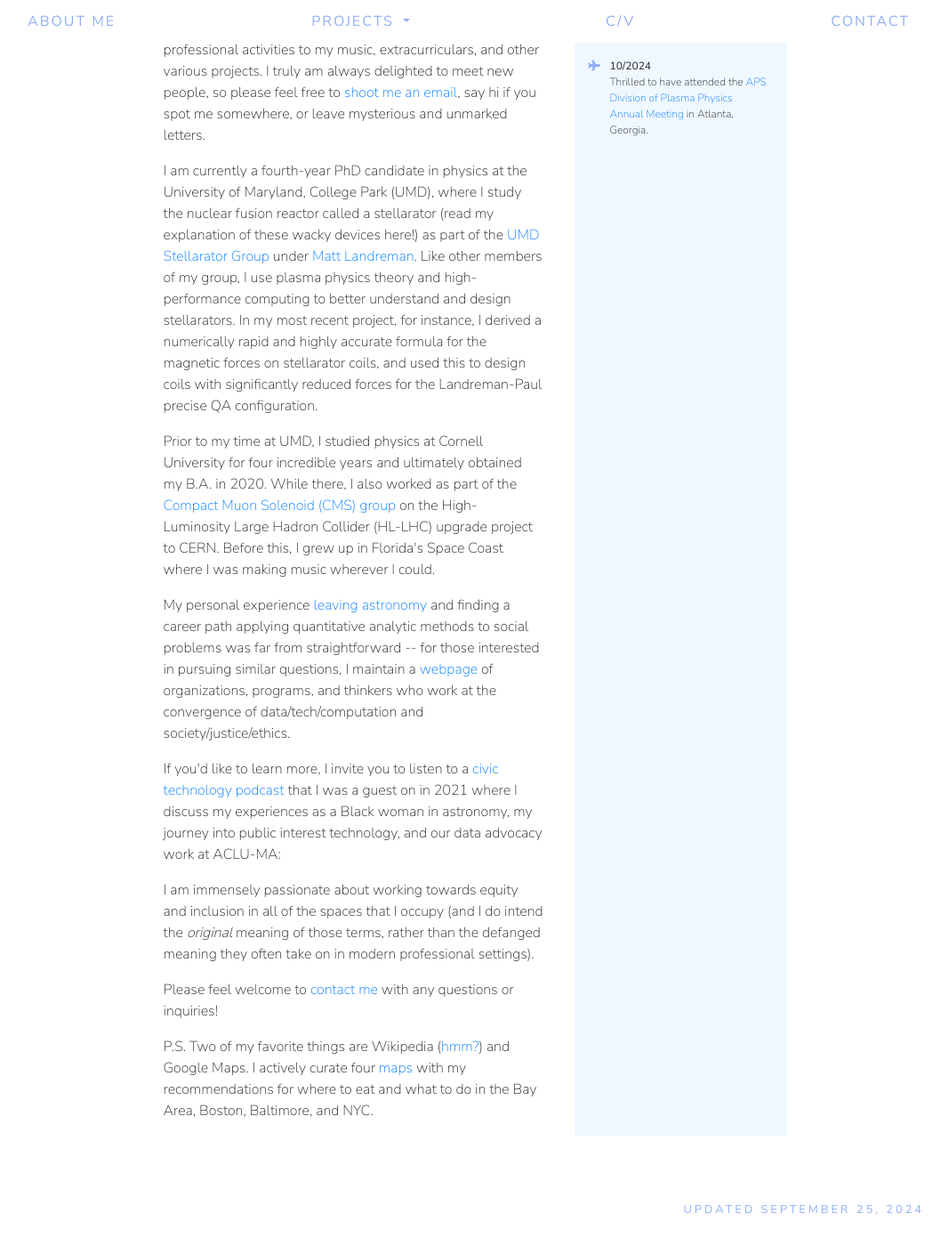
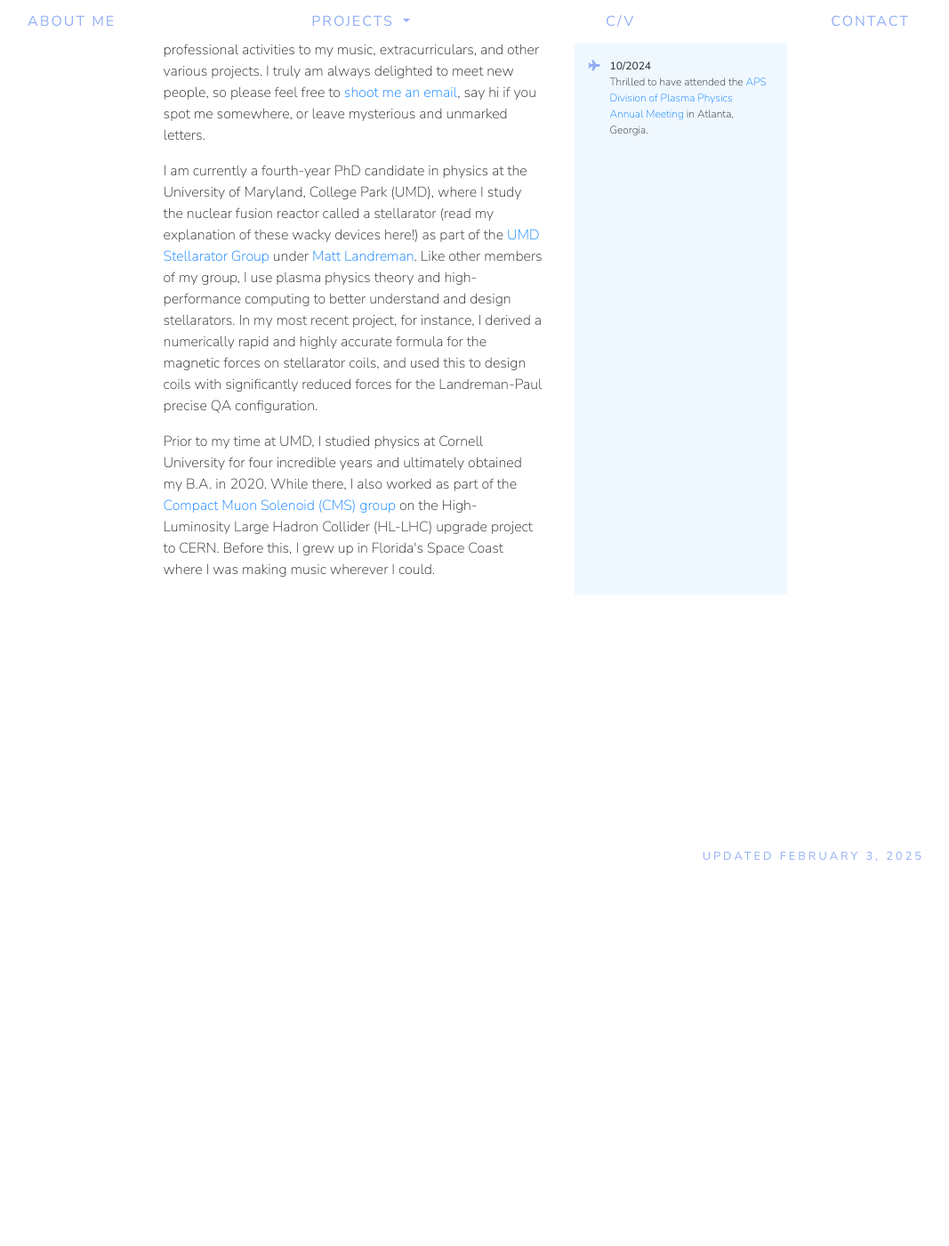
Before and after one commit to smhurwitz/smhurwitz.github.io, a Jekyll site: the page built from index.html, in a window 1280 px wide and 1400 px high, scrolled down 397 px. Shown: the whole window at 89% size, without its empty margins (113-1180 px from the left). Built offline with Jekyll 4.4.1, drawn with Linux system fonts in a browser that asks for light colours; nearby versions of some CDN libraries; after the commit the page ends 1189 px from its top, so only the background shows below that.

Commit message:
last scrub for now

```diff
--- a/index.html
+++ b/index.html
@@ -13,16 +13,6 @@ title: About Me
         >Matt Landreman</a>. Like other members of my group, I use plasma physics theory and high-performance computing to better understand and design stellarators. In my most recent project, for instance, I derived a numerically rapid and highly accurate formula for the magnetic forces on stellarator coils, and used this to design coils with significantly reduced forces for the Landreman-Paul precise QA configuration. </p>
 
       <p>Prior to my time at UMD, I studied physics at Cornell University for four incredible years and ultimately obtained my B.A. in 2020. While there, I also worked as part of the <a href="https://www.classe.cornell.edu/Research/CMS/Phase2/WebHome.html" target="_blank">Compact Muon Solenoid (CMS) group</a> on the High-Luminosity Large Hadron Collider (HL-LHC) upgrade project to CERN. Before this, I grew up in Florida's Space Coast where I was making music wherever I could. </p>
-
-      <p>My personal experience <a href="https://onezero.medium.com/a-break-up-letter-with-astronomy-from-a-young-black-woman-a30de24fe209" target="_blank">leaving astronomy</a> and finding a career path applying quantitative analytic methods to social problems was far from straightforward -- for those interested in pursuing similar questions, I maintain a <a href="datajustice.html">webpage</a> of organizations, programs, and thinkers who work at the convergence of data/tech/computation and society/justice/ethics.</p>
-
-      <p>If you'd like to learn more, I invite you to listen to a <a href="https://open.spotify.com/episode/3Z1dAolRpfuYqkXRodkXu1" target="_blank">civic technology podcast</a> that I was a guest on in 2021 where I discuss my experiences as a Black woman in astronomy, my journey into public interest technology, and our data advocacy work at ACLU-MA:</p>
-
-      <p>I am immensely passionate about working towards equity and inclusion in all of the spaces that I occupy (and I do intend the <i>original</i> meaning of those terms, rather than the defanged meaning they often  take on in modern professional settings).</p>
-
-      <p>Please feel welcome to <a href="contact.html">contact me</a> with any questions or inquiries!</p>
-
-      <p>P.S. Two of my favorite things are Wikipedia (<a href="https://en.wikipedia.org/wiki/Timeline_of_the_far_future" target="_blank">hmm?</a>) and Google Maps. I actively curate four <a href="maps.html">maps</a> with my recommendations for where to eat and what to do in the Bay Area, Boston, Baltimore, and NYC.</p>
 
     </div>
 
@@ -43,4 +33,4 @@ title: About Me
 </div>
 </main>
 
-<footer>Updated September 25, 2024</footer>
+<footer>Updated February 3, 2025</footer>
```
Also changed, not shown: physics.html (added), projects.html (added).
